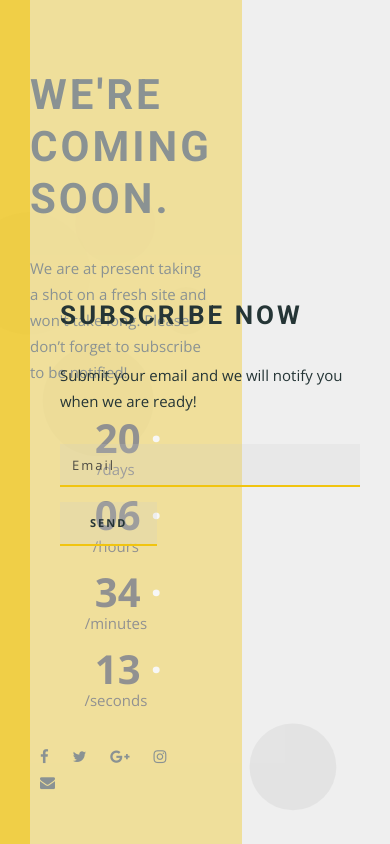
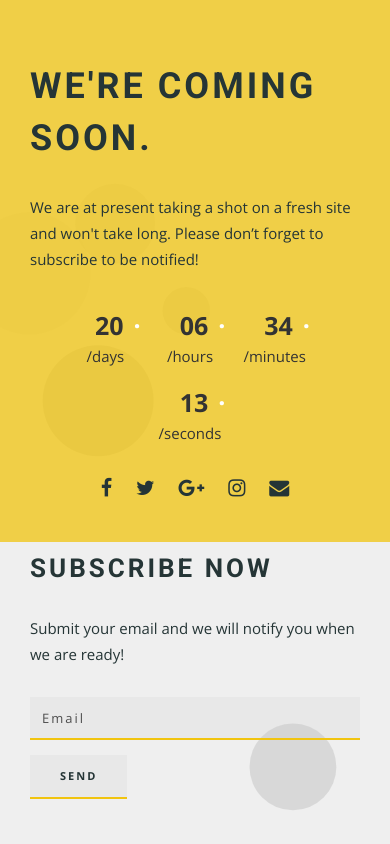
Before and after one commit to gureks/odyssey-website-coming-soon, a plain HTML site: page index.html in a window 390 px wide. Drawn offline with nearby package versions, Linux system fonts and the light colour scheme.

Commit message:
fixed responsiveness

```diff
--- a/css/style.css
+++ b/css/style.css
@@ -358,8 +358,6 @@ label
 
 	.counter ul li
 	{
-		display: block;
-
 		margin-bottom: 20px;
 	}
 
@@ -371,12 +369,49 @@ label
 	.counter ul li span
 	{
 		font-size: 40px;
-
 		margin-left: 25px;
 	}
 
-	.section-left .fa
+	.social-icon
 	{
-		font-size: 15px;
+		text-align: center;
+	}
+
+	.col-left
+	{
+		position: fixed;
+		display: table;
+		width: 100%;
+		height: 50%;
+		background-color: rgba(241, 196, 15,.75);
+	}
+
+	.col-right
+	{
+		position: fixed;
+		bottom: 0px;
+		display: table;
+		width: 100%;
+		height: 40%;
+		background-color: transparent;
 	}
 }
+
+@media (max-width: 480px)
+{
+	.counter ul li span
+	{
+		font-size: 25px;
+		margin-left: 25px;
+	}
+
+	.social-icon .fa
+	{
+		font-size: 20px;
+	}
+
+	.col-left h1
+	{
+		font-size: 36px;
+	}
+}
```
